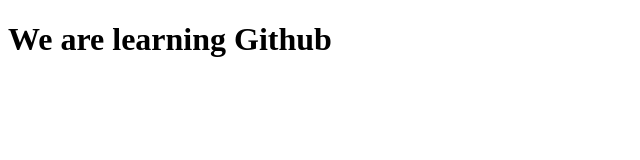
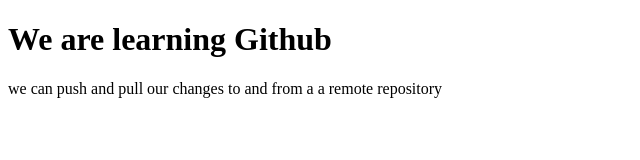
Before and after one commit to aniikag/mdia-4590, a plain HTML site: page index.html in a window 1280 px wide. Shown: the whole page, without its empty margins (0-640 px from the left). Drawn offline with Linux system fonts and the light colour scheme.

Commit message:
add context to index.html
simulating remote rep

```diff
--- a/index.html
+++ b/index.html
@@ -11,5 +11,6 @@
     </head>
     <body>
        <h1>We are learning Github </h1>
+        <p> we can push and pull our changes to and from a a remote repository </p>
     </body>
 </html>
```
